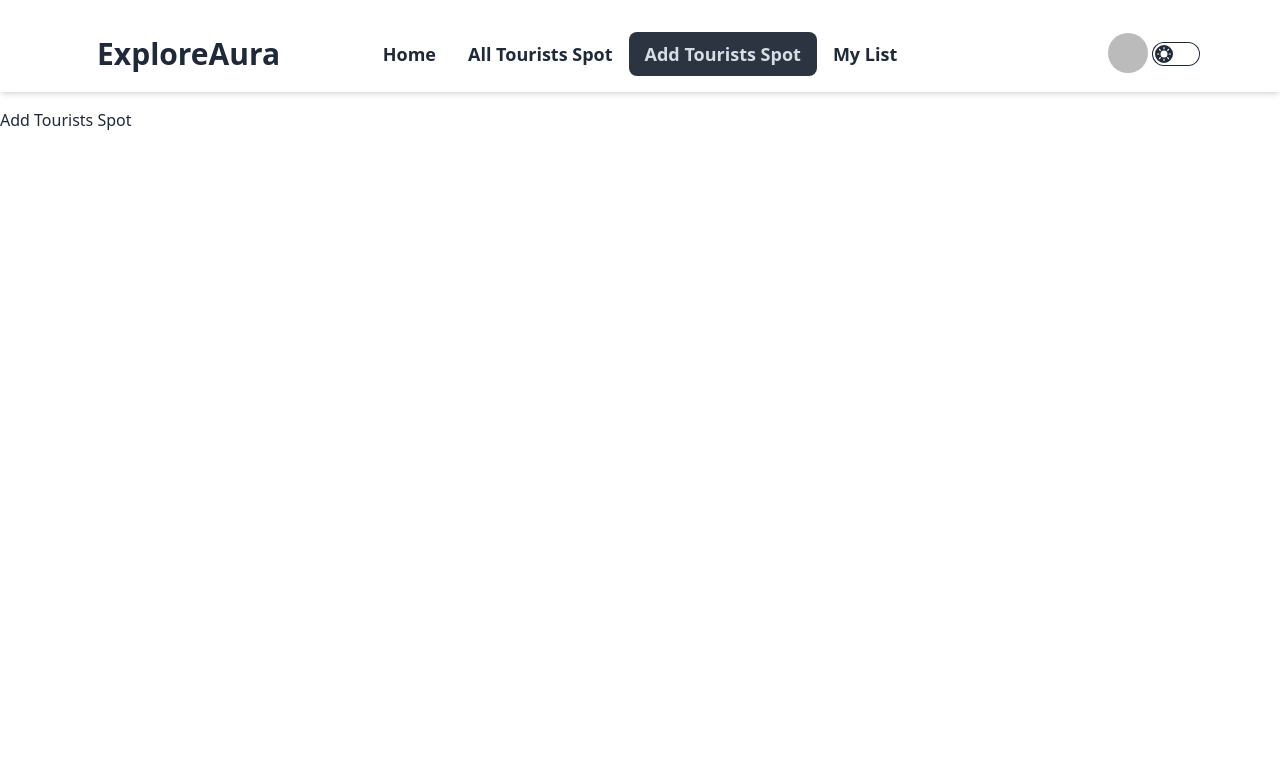
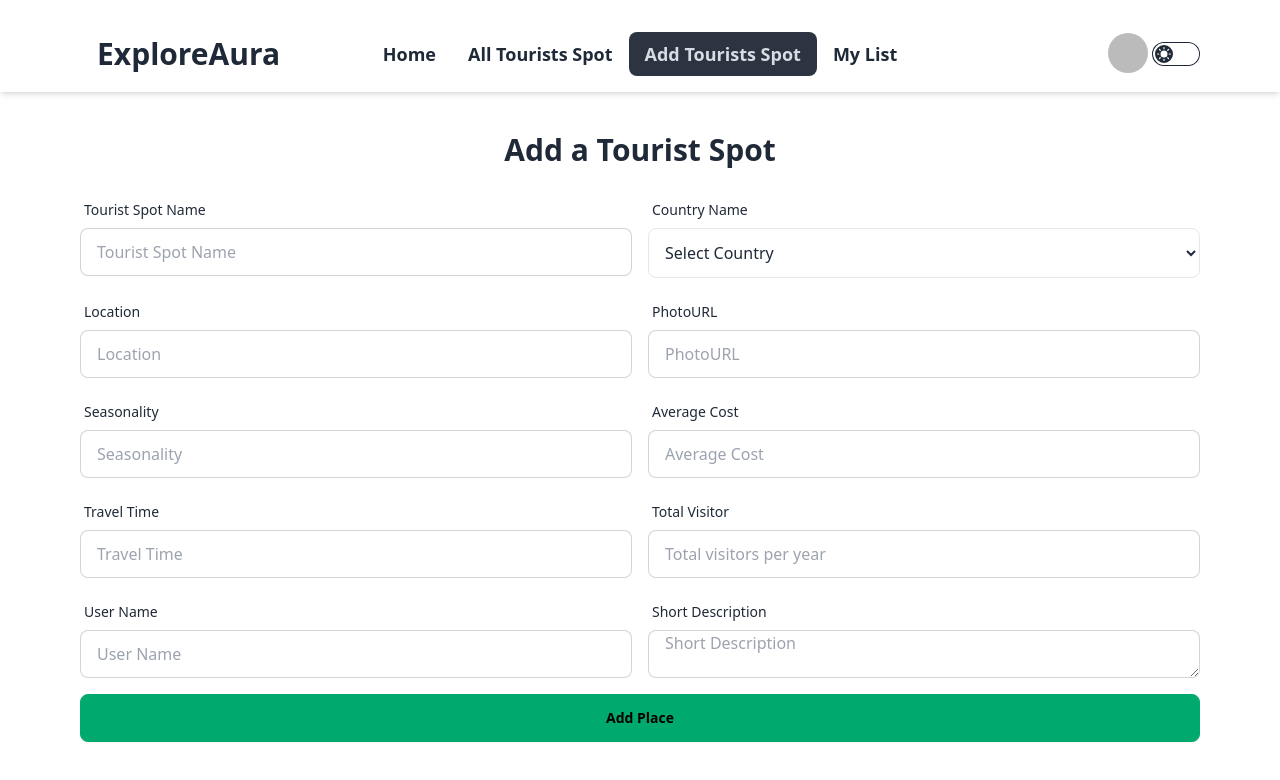
Before and after one commit to rar34/explore-aura-client, a React (Vite) app: page /add-tourists-spot in a window 1280 px wide. Shown: the top 780 px of the page. Built offline with nearby package versions, Linux system fonts and the light colour scheme; no server answers; sample sign-in values are in the browser's storage.

Commit message:
design add a tourist spot page

```diff
--- a/src/components/FirebaseProvider/FirebaseProvider.jsx
+++ b/src/components/FirebaseProvider/FirebaseProvider.jsx
@@ -57,8 +57,6 @@ const FirebaseProvider = ({ children }) => {
     // Observer
     useEffect(() => {
         const unSubscribe = onAuthStateChanged(auth, (user) => {
-
-                // setLoading(false)
                 setUser(user)
                 setLoading(false)
 
--- a/src/components/Navbar/Navbar.jsx
+++ b/src/components/Navbar/Navbar.jsx
@@ -2,6 +2,7 @@ import { useContext, useEffect, useState } from "react";
 import { Link, NavLink } from "react-router-dom";
 import { AuthContext } from "../FirebaseProvider/FirebaseProvider";
 import { Tooltip } from 'react-tooltip'
+import 'react-tooltip/dist/react-tooltip.css'
 import { toast } from "react-toastify";
 
 const Navbar = () => {
--- a/src/components/Tourists/AddTouristsSpot.jsx
+++ b/src/components/Tourists/AddTouristsSpot.jsx
@@ -1,8 +1,96 @@
 
 const AddTouristsSpot = () => {
     return (
-        <div>
-            <h2>Add Tourists Spot</h2>
+        <div className="px-4 md:px-20 my-10">
+            <h2 className="text-3xl font-bold text-center my-6">Add a Tourist Spot</h2>
+            <form>
+                {/* Tourist spot name and Country Name */}
+                <div className="md:flex mb-4">
+                    <label className="form-control w-full ">
+                        <div className="label">
+                            <span className="label-text font-medium">Tourist Spot Name</span>
+                        </div>
+                        <input name="tourist-sport-name" type="text" placeholder="Tourist Spot Name" className="input input-bordered w-full " />
+                    </label>
+                    <label className="form-control md:ml-4 w-full ">
+                        <div className="label">
+                            <span className="label-text font-medium">Country Name</span>
+                        </div>
+                        {/* <input name="quantity" type="text" placeholder="Available Quantity" className="input input-bordered w-full " /> */}
+                        <select className="border bg-transparent p-3 rounded-lg" name="" id="">
+                            <option value="">Select Country</option>
+                            <option value="bd">Bangladesh</option>
+                            <option value="thailand">Thailand</option>
+                            <option value="indonesia">Indonesia</option>
+                            <option value="malaysia">Malaysia</option>
+                            <option value="vietnam">Vietnam</option>
+                            <option value="cambodia">Cambodia</option>
+                        </select>
+                    </label>
+                </div>
+                {/* Location and photo URL */}
+                <div className="md:flex mb-4">
+                    <label className="form-control w-full ">
+                        <div className="label">
+                            <span className="label-text font-medium">Location</span>
+                        </div>
+                        <input name="location" type="text" placeholder="Location" className="input input-bordered w-full " />
+                    </label>
+                    <label className="form-control md:ml-4 w-full ">
+                        <div className="label">
+                            <span className="label-text font-medium">PhotoURL</span>
+                        </div>
+                        <input name="photoURL" type="text" placeholder="PhotoURL" className="input input-bordered w-full " />
+                    </label>
+                </div>
+                {/* Seasonality and average cost */}
+                <div className="md:flex mb-4">
+                    <label className="form-control w-full ">
+                        <div className="label">
+                            <span className="label-text font-medium">Seasonality</span>
+                        </div>
+                        <input name="seasonality" type="text" placeholder="Seasonality" className="input input-bordered w-full " />
+                    </label>
+                    <label className="form-control md:ml-4 w-full ">
+                        <div className="label">
+                            <span className="label-text font-medium">Average Cost</span>
+                        </div>
+                        <input name="averageCost" type="text" placeholder="Average Cost" className="input input-bordered w-full " />
+                    </label>
+                </div>
+                {/* Travel time and total visitor per year */}
+                <div className="md:flex mb-4">
+                    <label className="form-control w-full ">
+                        <div className="label">
+                            <span className="label-text font-medium">Travel Time</span>
+                        </div>
+                        <input name="travelTime" type="text" placeholder="Travel Time" className="input input-bordered w-full " />
+                    </label>
+                    <label className="form-control md:ml-4 w-full ">
+                        <div className="label">
+                            <span className="label-text font-medium">Total Visitor</span>
+                        </div>
+                        <input name="totaVisitorsPerYear" type="text" placeholder="Total visitors per year" className="input input-bordered w-full " />
+                    </label>
+                </div>
+                {/* User Name */}
+                <div className="md:flex mb-4">
+                    <label className="form-control w-full ">
+                        <div className="label">
+                            <span className="label-text font-medium">User Name</span>
+                        </div>
+                        <input name="userName" type="text" placeholder="User Name" className="input input-bordered w-full " />
+                    </label>
+                    <label className="form-control md:ml-4 w-full ">
+                        <div className="label">
+                            <span className="label-text font-medium">Short Description</span>
+                        </div>
+                        <textarea name="shortDescription" type="text" placeholder="Short Description" className="input input-bordered w-full " />
+                    </label>
+                </div>
+
+                <input className="btn btn-success w-full" type="submit" value="Add Place" />
+            </form>
         </div>
     );
 };
--- a/src/components/UserInfo/Login.jsx
+++ b/src/components/UserInfo/Login.jsx
@@ -5,7 +5,6 @@ import { useForm } from "react-hook-form";
 import { useNavigate, useLocation } from "react-router-dom";
 import { toast } from "react-toastify";
 import { AuthContext } from "../FirebaseProvider/FirebaseProvider";
-// import { AuthContext } from "../FirebaseProvider/FirebaseProvider";
 
 const Login = () => {
     const { signInUser, googleLogin, gitHubLogin } = useContext(AuthContext);
```
